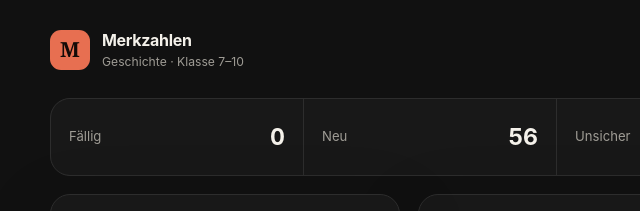
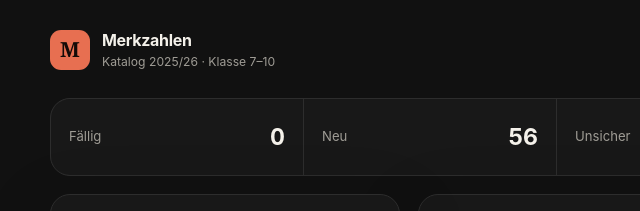
Before and after one commit to christhscrde-blip/Merkzahlen, a website: page merkzahlen-trainer/index.html in a window 1280 px wide. Shown: the top 211 px of the page, 0-640 px from the left. Drawn offline with Linux system fonts and the light colour scheme.

Commit message:
Katalog 2025/26: merkzahlen-trainer/index.html

```diff
--- a/merkzahlen-trainer/index.html
+++ b/merkzahlen-trainer/index.html
@@ -18,7 +18,7 @@
         <span class="brandMark">M</span>
         <span>
           <strong>Merkzahlen</strong>
-          <small>Geschichte · Klasse 7–10</small>
+          <small>Katalog 2025/26 · Klasse 7–10</small>
         </span>
       </a>
       <button id="installBtn" class="btn btnQuiet btnSmall" hidden>App installieren</button>
```
